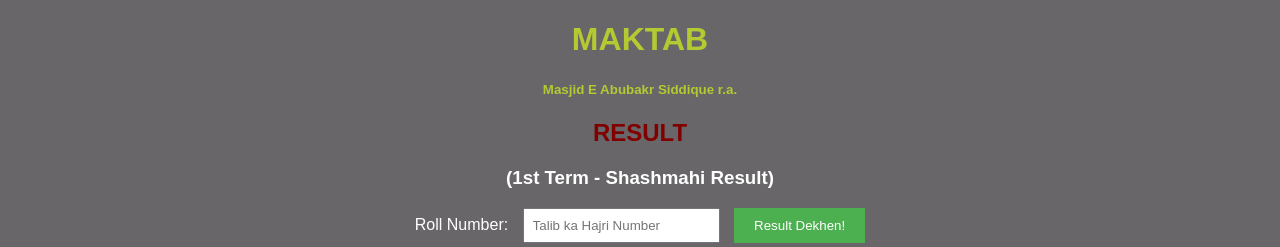
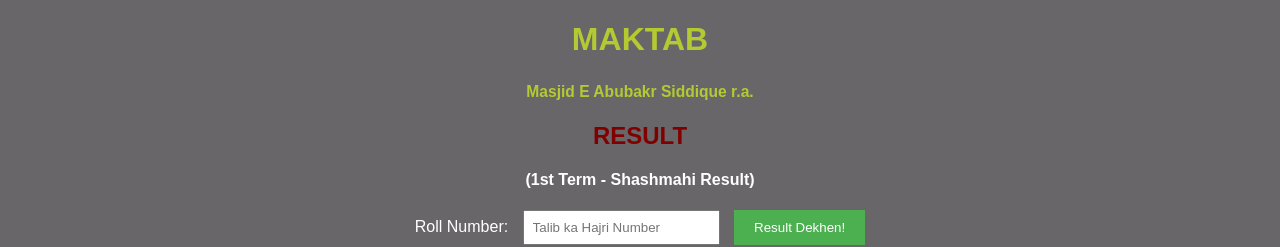
Before and after one commit to maktab1/result, a plain HTML site: page index.html in a window 1280 px wide. Shown: the top 247 px of the page. Drawn offline with Linux system fonts and the light colour scheme.

Commit message:
Update index.html

```diff
--- a/index.html
+++ b/index.html
@@ -21,11 +21,11 @@
         }
 
         h3 {
-            color: #FFFFFF; /* White color for subheading */
+            color: #B5C933; /* White color for subheading */
         }
 
         h4 {
-            color: #B5C933; /* White color for subheading */
+            color: #FFFFFF; /* White color for subheading */
         }
 
         #pdf-container {
@@ -58,9 +58,9 @@
 </head>
 <body>
     <h1>MAKTAB</h1>
-    <h4> <small>Masjid E Abubakr Siddique r.a. </small></h4>
+    <h3> <small>Masjid E Abubakr Siddique r.a. </small></h3>
     <h2>RESULT</h2>
-    <h3>(1st Term - Shashmahi Result) </h3>
+    <h4>(1st Term - Shashmahi Result) </h4>
     <label for="pdfName">Roll Number:</label>
     <input type="text" id="pdfName" placeholder="Talib ka Hajri Number">
     <button onclick="loadPDF()">Result Dekhen!</button>
```
